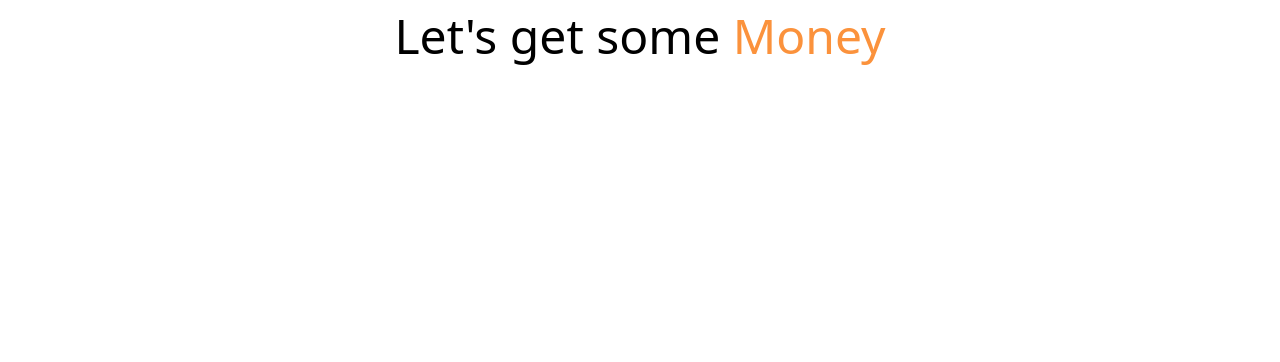
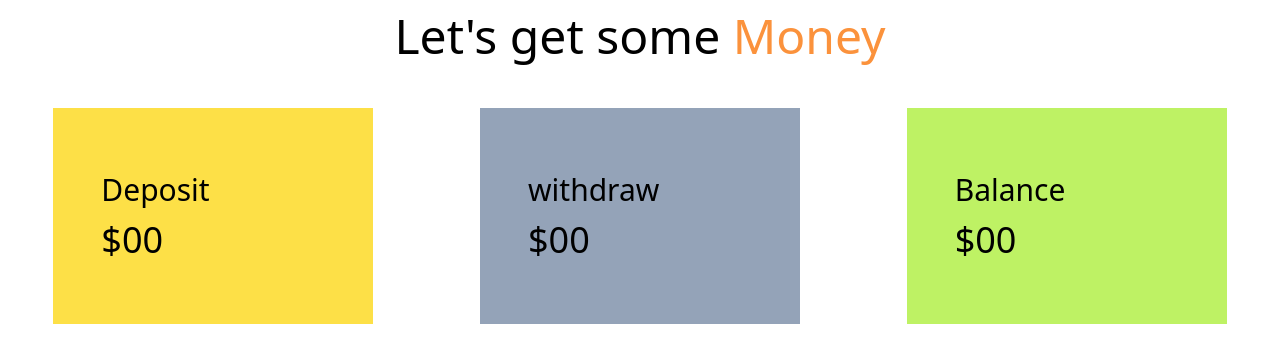
Before and after one commit to sarkarniloy102/Baper_Bank, a plain HTML site: page bank.html in a window 1280 px wide. Drawn offline with nearby package versions, Linux system fonts and the light colour scheme.

Commit message:
add & withdraw box

```diff
--- a/bank.html
+++ b/bank.html
@@ -15,6 +15,27 @@
         <h1 class="text-5xl text-center mt-3 mb-6">Let's get some <span class="text-orange-400">Money</span></h1>
     </header>
     <!-- end of heading part -->
+    <!-- start of add & withdraw box section -->
+    <main>
+        <section class="mt-12">
+            <div class="grid grid-cols-3">
+                <div class="bg-yellow-300 w-9/12 mx-auto pl-12 py-16">
+                    <p class="text-3xl mb-3">Deposit</p>
+                    <p class="text-4xl">$00</p>
+                </div>
+                <div class="bg-slate-400 w-9/12 mx-auto pl-12 py-16">
+                    <p class="text-3xl mb-3">withdraw</p>
+                    <p class="text-4xl">$00</p>
+                </div>
+                <div class="bg-lime-300 w-9/12 mx-auto pl-12 py-16">
+                    <p class="text-3xl mb-3">Balance</p>
+                    <p class="text-4xl">$00</p>
+                </div>
+
+            </div>
+        </section>
+    </main>
+    <!-- end of add & withdraw box section  -->
 </body>
 
 </html>
```
